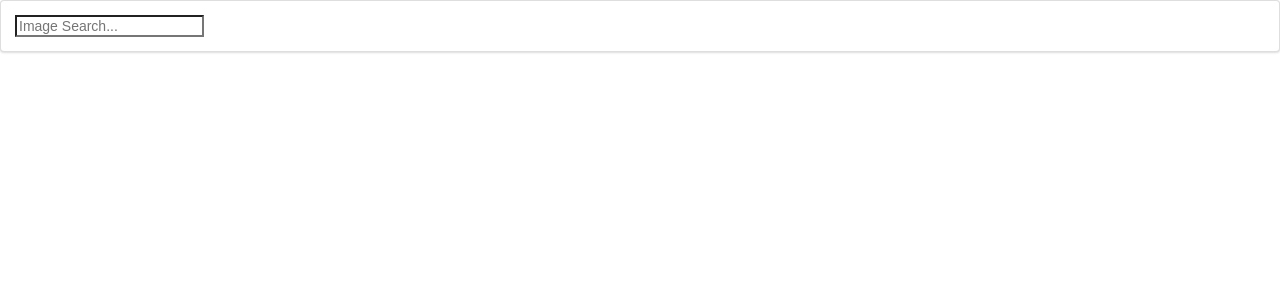
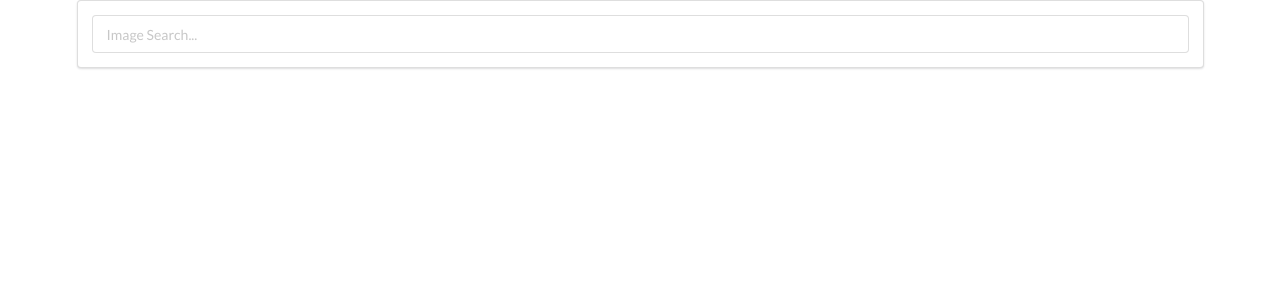
Before and after one commit to metas-mk/pics, a React (Create React App) app: page / in a window 1280 px wide. Shown: the top 300 px of the page. Built offline with nearby package versions, Linux system fonts and the light colour scheme.

Commit message:
Fixes typos and further styling

```diff
--- a/src/components/App.js
+++ b/src/components/App.js
@@ -3,7 +3,7 @@ import SearchBar from './SearchBar';
 
 const App = () => {
   return (
-    <div>
+    <div className="ui container">
       <SearchBar />
     </div>
   );
--- a/src/components/SearchBar.js
+++ b/src/components/SearchBar.js
@@ -4,8 +4,8 @@ class SearchBar extends React.Component {
   render() {
     return (
       <div className="ui segment">
-        <form className="" ui form>
-          <div>
+        <form className="ui form">
+          <div className="field">
             <input type="text" placeholder="Image Search..." />
           </div>
         </form>
```
